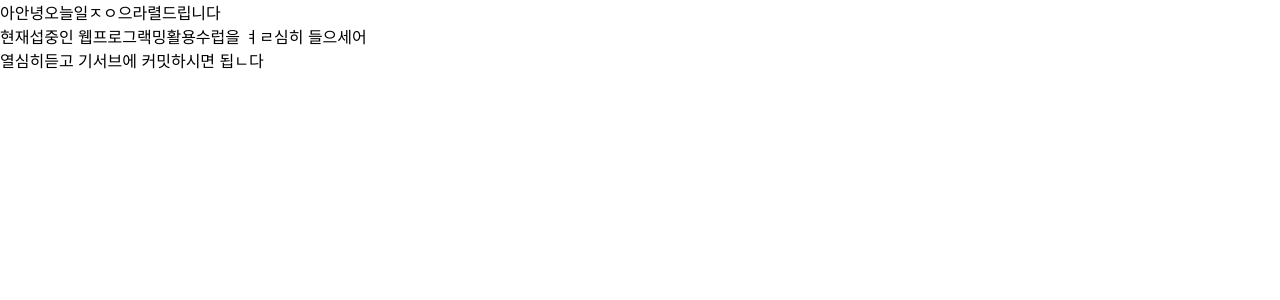
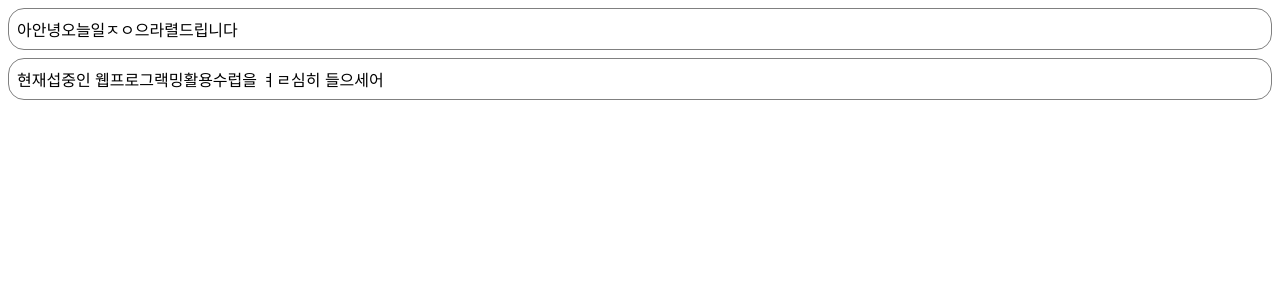
Before and after one commit to lllleeon/react-project-2024, a React (Create React App) app: page / in a window 1280 px wide. Shown: the top 300 px of the page. Built offline with nearby package versions, Linux system fonts and the light colour scheme.

Commit message:
react 7장실습, costom hook(use counter)작성

```diff
--- /dev/null
+++ b/src/chp07/Accommodate.jsx
@@ -0,0 +1,2 @@
+import React, {useState, useEffect} from "react";
+import useCounter from "./useCounter";
--- a/src/chp6/Notification.jsx
+++ b/src/chp6/Notification.jsx
@@ -1,4 +1,5 @@
 import React from "react";
+import "./Notification.css"
 
 //const styles ={
  //   wrapper: {
@@ -23,6 +24,15 @@ class Notification extends React.Component{
 
         };
     }
+    componentDidMount() {
+        console.log(`${this.props.id}: componentDidMount()called`)
+    }
+    componentDidMount() {
+        console.log(`${this.props.id}: componentDidMount()called`)
+    }
+    componentDidMount() {
+        console.log(`${this.props.id}: componentDidMount()called`)
+    }
 
     render() {
         return(
--- a/src/chp6/NotificationList.jsx
+++ b/src/chp6/NotificationList.jsx
@@ -3,12 +3,15 @@ import Notification from "./Notification";
 
 const reservedNotifications =[
     {
+        id:1,
         message: "아안녕오늘일ㅈㅇ으라렬드립니다"
     },
     {
+        id:2,
         message: "현재섭중인 웹프로그랙밍활용수럽을 ㅕㄹ심히 들으세어"
     },
     {
+        id:3,
         message: "열심히듣고 기서브에 커밋하시면 됩ㄴ다"
     },
 ];
@@ -23,8 +26,8 @@ class NotificationList extends React.Component{
         };
     }
     componentDidMount() {
+
         const {notifications} = this.state;
-
         timer = setInterval(() =>  {
             if(notifications.length < reservedNotifications.length){
                 const index = notifications.length;
@@ -33,9 +36,12 @@ class NotificationList extends React.Component{
                    notifications: notifications,
                 });
             }else{
+                this.setState({
+                    notifications:[],
+                });
                 clearInterval(timer);
             }
-        }, 1000);
+        }, 2000);
     }
 
     componentWillUnmount() {
@@ -48,7 +54,10 @@ class NotificationList extends React.Component{
             <div>
                 {
                     this.state.notifications.map((notification)=>{
-                        return <Notification message={notification.message}/>
+                        return <Notification
+                            key={notification.id}
+                            id={notification.id}
+                            message={notification.message}/>
                     })
                 }
             </div>
```
Also changed, not shown: src/chp07/useCounter.jsx (added, +16 -0 lines).
